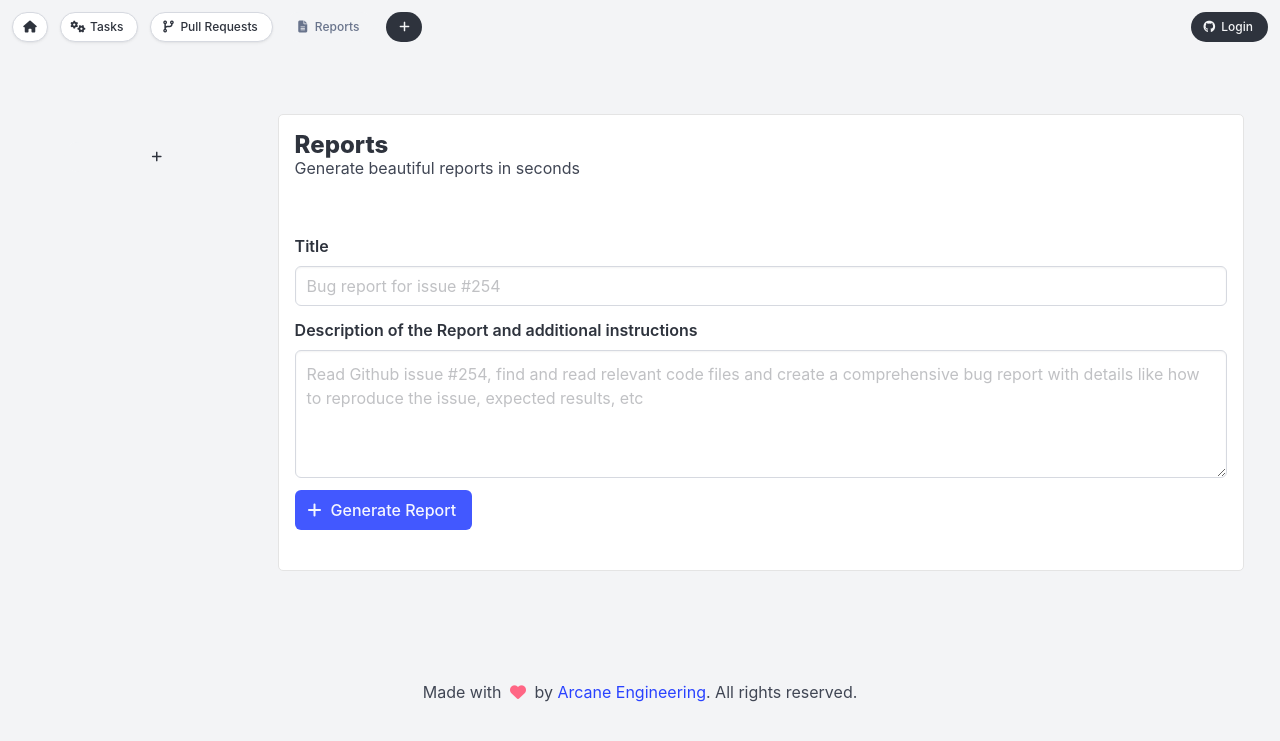
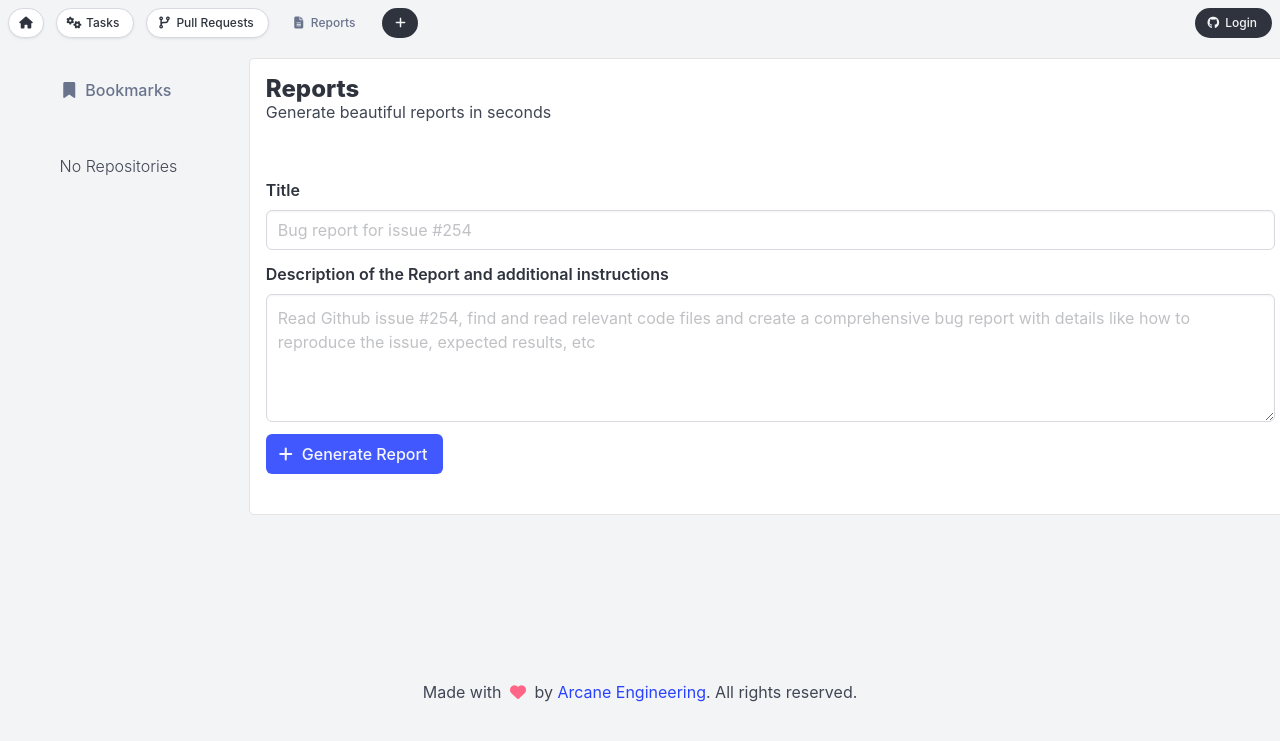
Before and after one commit to arc-eng/studio, a Django app: page /1/1/reports/ in a window 1280 px wide. Shown: the top 741 px of the page. Run offline with Django 5.2, Linux system fonts and the light colour scheme; data that the repository does not hold is empty; some libraries are stand-ins or nearby versions.

Commit message:
Add repo overview page

```diff
--- a/repositories/templates/repositories/repo_picker.html
+++ b/repositories/templates/repositories/repo_picker.html
@@ -91,7 +91,7 @@
 
             {% endfor %}
             <div class="panel-block">
-                <a class="button is-dark is-outlined is-fullwidth" href="{% url 'studio_home' %}">
+                <a class="button is-dark is-outlined is-fullwidth" href="{% url 'repositories:repo_overview' %}">
                     Close
                 </a>
             </div>
--- a/repositories/urls.py
+++ b/repositories/urls.py
@@ -5,6 +5,8 @@ app_name = 'repositories'
 
 urlpatterns = [
     path('', views.show_repo_picker, name='show_repo_picker'),
+    path('overview/', views.repo_overview, name='repo_overview'),
     path('<str:org_name>/', views.show_repo_picker, name='show_repo_picker_for_org'),
     path('orgs/<str:org_name>/repos/<str:repo_name>/bookmark/', views.bookmark_repo, name='bookmark_repo'),
+    path('orgs/<str:org_name>/repos/<str:repo_name>/unbookmark/', views.unbookmark_repo, name='unbookmark_repo'),
 ]
--- a/repositories/views.py
+++ b/repositories/views.py
@@ -51,11 +51,19 @@ def show_repo_picker(request, org_name=None):
     })
 
 
+def repo_overview(request):
+    return render_with_repositories(request, 'repositories/overview.html', {
+    })
+
+
 def bookmark_repo(request, org_name, repo_name):
-    if request.method == 'POST':
-        BookmarkedRepo.objects.create(owner=org_name, repo_name=repo_name)
-        return redirect('repositories:show_repo_picker_for_org', org_name=org_name)
-    return redirect('repositories:show_repo_picker')
+    BookmarkedRepo.objects.create(owner=org_name, repo_name=repo_name)
+    return redirect('repositories:repo_overview')
+
+
+def unbookmark_repo(request, org_name, repo_name):
+    BookmarkedRepo.objects.filter(owner=org_name, repo_name=repo_name).delete()
+    return redirect('repositories:repo_overview')
 
 
 def render_with_repositories(request, template_name, context, org=None, repo_name=None):
--- a/templates/base.html
+++ b/templates/base.html
@@ -84,7 +84,7 @@
 
 
 <div class="page-container">
-    <nav class="level p-3">
+    <nav class="level p-2">
         <div class="level-left">
             <p class="level-item has-text-centered">
                 <a class="is-page-loader button is-rounded is-small {% if active_tab == "home" %}is-link{% endif %}}" href="/">
@@ -147,9 +147,9 @@
         </div>
 
     </nav>
-    <section class="section content-wrap">
+    <div class="content-wrap">
         {% block content %}{% endblock %}
-    </section>
+    </div>
 
 
     <footer class="footer has-background-light">
--- a/templates/base_repos.html
+++ b/templates/base_repos.html
@@ -4,8 +4,11 @@
 
     <div class="columns">
         <div class="column is-one-fifth has-background-light">
-
-            <aside class="menu ml-2">
+            <a href="{% url 'repositories:repo_overview' %}" class="button is-rounded is-light is-fullwidth has-text-grey">
+                <span class="icon"><i class="fas fa-bookmark"></i></span>
+                <span>Bookmarks</span>
+            </a>
+            <aside class="menu mt-3 ml-2">
                 {% for owner, repos in bookmarked_repos.items %}
                     <p class="menu-label">
                         <span class="icon"><i class="fas fa-user"></i></span>
@@ -33,11 +36,14 @@
                     </ul>
                 {% endfor %}
             </aside>
-        <div class=" p-4">
-            <a class="button is-rounded is-light is-small is-page-loader is-flex" href="{% url 'repositories:show_repo_picker' %}">
-                <span class="icon"><i class="fas fa-plus"></i></span>
-            </a>
-        </div>
+            <div class="p-4">
+                {%  if not bookmarked_repos|length %}
+                    <p class="p-4 has-text-centered has-text-weight-light">
+                        No Repositories
+                    </p>
+                {% endif %}
+
+            </div>
         </div>
         <div class="column has-background-white tiny-rounded p-0">
 
--- a/templates/studio_home.html
+++ b/templates/studio_home.html
@@ -14,7 +14,7 @@
                 Smart automations for development teams
             </p>
             <p class="p-3 has-text-centered">
-                <a class="button is-large is-rounded is-page-loader" href="{% url 'repositories:show_repo_picker' %}">Get Started</a>
+                <a class="button is-large is-rounded is-page-loader" href="{% url 'repositories:repo_overview' %}">Get Started</a>
             </p>
             <p>
                 Arcane Studio is a collection of productivity-boosting tools built on top of the
```
Also changed, not shown: repositories/templates/repositories/overview.html (added, +54 -0 lines), tasks/templates/list_tasks.html (+4 -4 lines).
